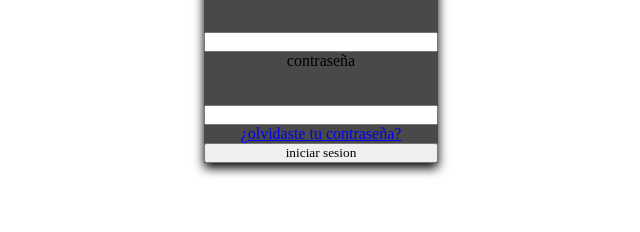
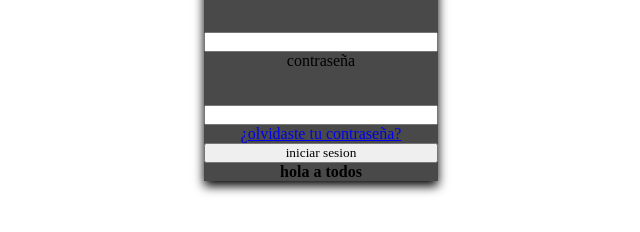
Before and after one commit to wistel-alexander/log-in, a plain HTML site: page index1.0.html in a window 1280 px wide. Shown: the part 58-290 px from the top of the page, without its empty margins (319-959 px from the left). Drawn offline with Linux system fonts and the light colour scheme.

Commit message:
se agrega un h4

```diff
--- a/index1.0.html
+++ b/index1.0.html
@@ -17,6 +17,7 @@
 
         <a href="#" class="link">¿olvidaste tu contraseña?</a>
         <input type="submit" value="iniciar sesion">
+        <h4>hola a todos</h4>
     </form>
     </body>
 </html>
```
